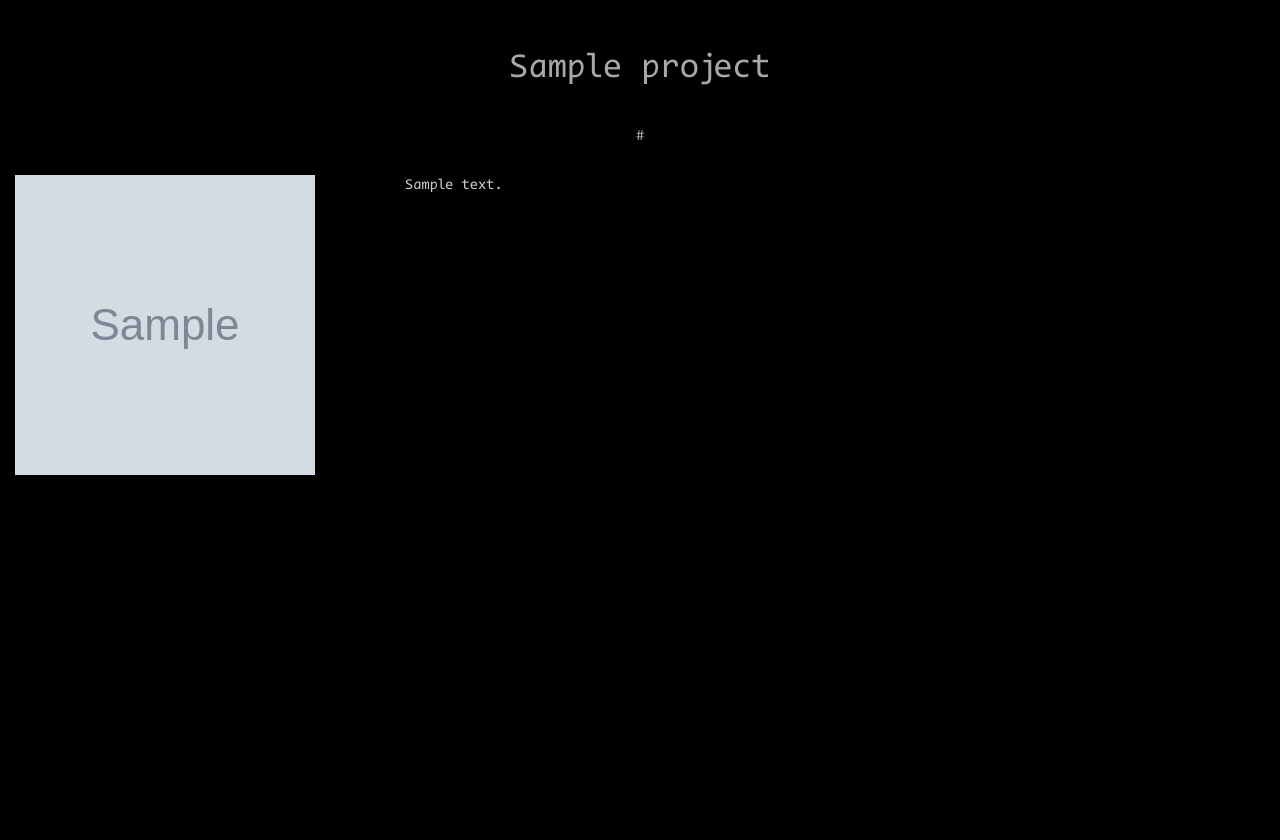
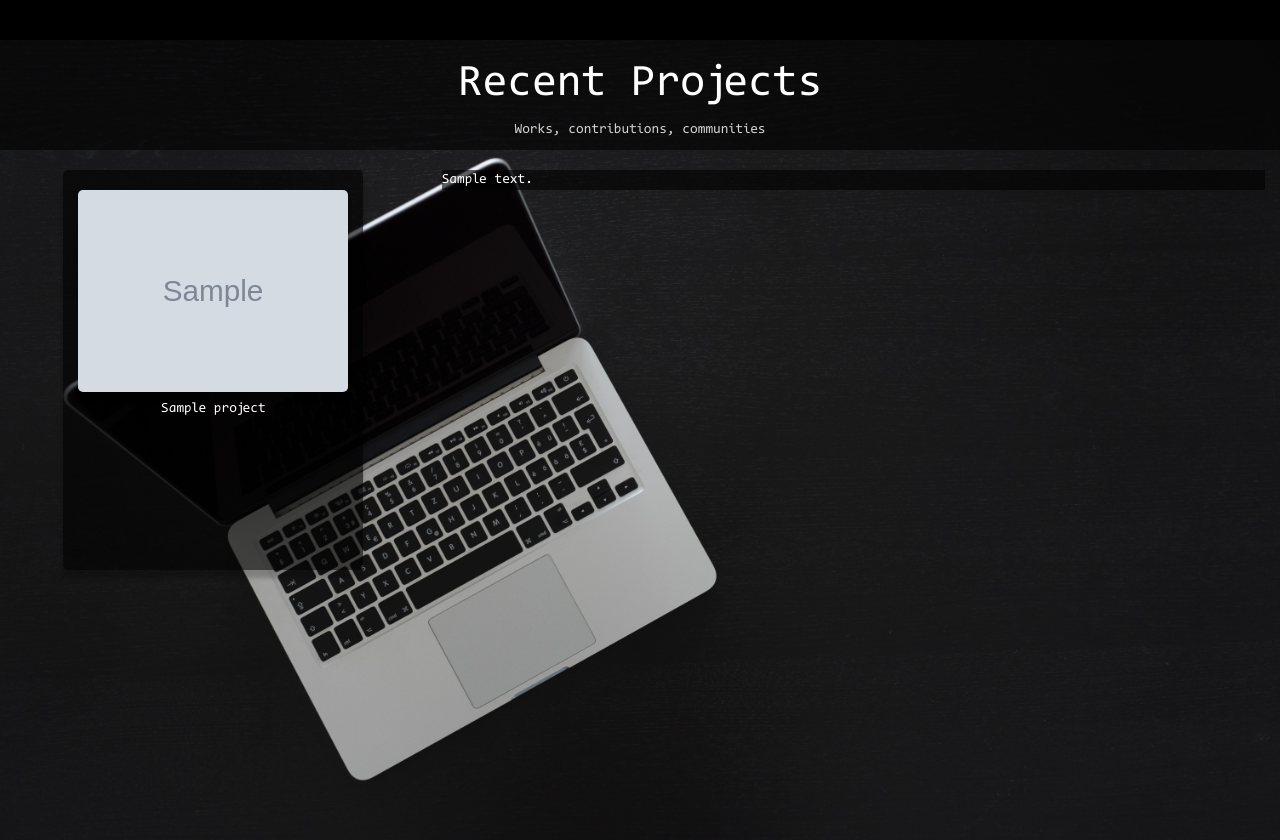
Before and after one commit to frankiebaffa/mysite-flask, a Flask app: template mysite/app/templates/projectitem.html in a window 1280 px wide. Before the commit the page ends 475 px from the top, so only its background shows below. Run offline with Flask 2, Linux system fonts and the light colour scheme; tables that the repository leaves empty hold one stand-in row (values such as "Sample post"); the template is opened without the code that fills it: values that come from a table or form of the project are taken from there, most other values are stand-ins (such as "Sample title", 1, 10 or a date in 2020); grey boxes marked "Sample" are stand-in pictures; some libraries are stand-ins or nearby versions.

Commit message:
format section pages for uniformity and new styling

```diff
--- a/mysite/app/templates/projectitem.html
+++ b/mysite/app/templates/projectitem.html
@@ -1,30 +1,35 @@
 {% block style %}
 <link rel="stylesheet" type="text/css" href="{{ url_for('static', filename='css/sectionstyle.css') }}">
+<link rel="stylesheet" type="text/css" href="{{ url_for('static', filename='css/cardstyle.css') }}">
 {% endblock style %}
 
 {% extends 'basenew.html' %}
 
 {% block content %}
-<div class="row">
-    <div class="col-lg-12 blogpage">
-        <div class="containbox">
-            <h1 class="mainblog transbox">
-                {{ projectitem.title }}
+<div class="container-fluid gencontainer projectcontainer sectionpage">
+   <div class="row subhead">
+        <div class="col-lg-12">
+            <h1 class="newmain">
+                Recent Projects
             </h1>
-        </div><br>
-        <div class="containbox">
-            <a class="projectlink" href="{{ projectitem.url }}" target="_blank"><h2 class="submainproject transbox">
-            {{ projectitem.url }}
-            </h2></a>
-        </div><br>
-        <div class="col-sm-3">
-            <img class="blogimage" src="{{ projectitem.imageurl }}" title="blogimage"
-                height="200" width="200" />
+            <p class="descript">
+                Works, contributions, communities
+            </p>
         </div>
-        <div class="col-sm-9">
-            <div class="pcontainbox">
-                <p class="blogbody transbox">{{ projectitem.body }}</p>
+    </div><br>
+    <div class="row">
+        <div class="col-sm-4">
+            <div class="pagecard">
+                <img class="cardimg" src="{{ projectitem.imageurl }}" title="blogimage" />
+                <div class="cardcontainer">
+                    <p class="cardp">
+                        {{ projectitem.title }}<br>
+                    </p>
+                </div>
             </div>
+        </div>
+        <div class="col-sm-8">
+            <p class="aboutdescript">{{ projectitem.body }}</p>
         </div>
     </div>
 </div>
```
Also changed, not shown: mysite/app/templates/aboutme.html (+11 -3 lines), mysite/app/templates/blogpost.html (+24 -18 lines).
